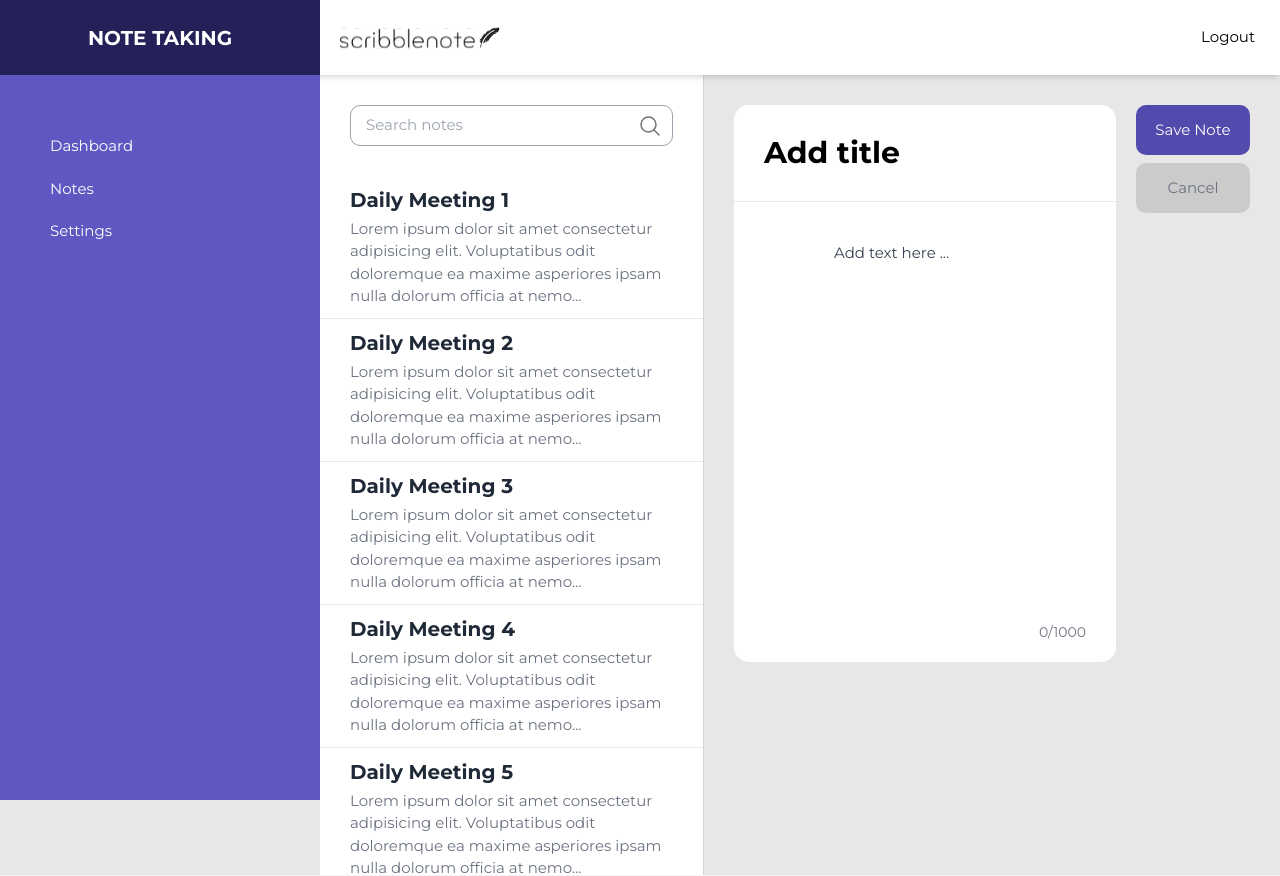
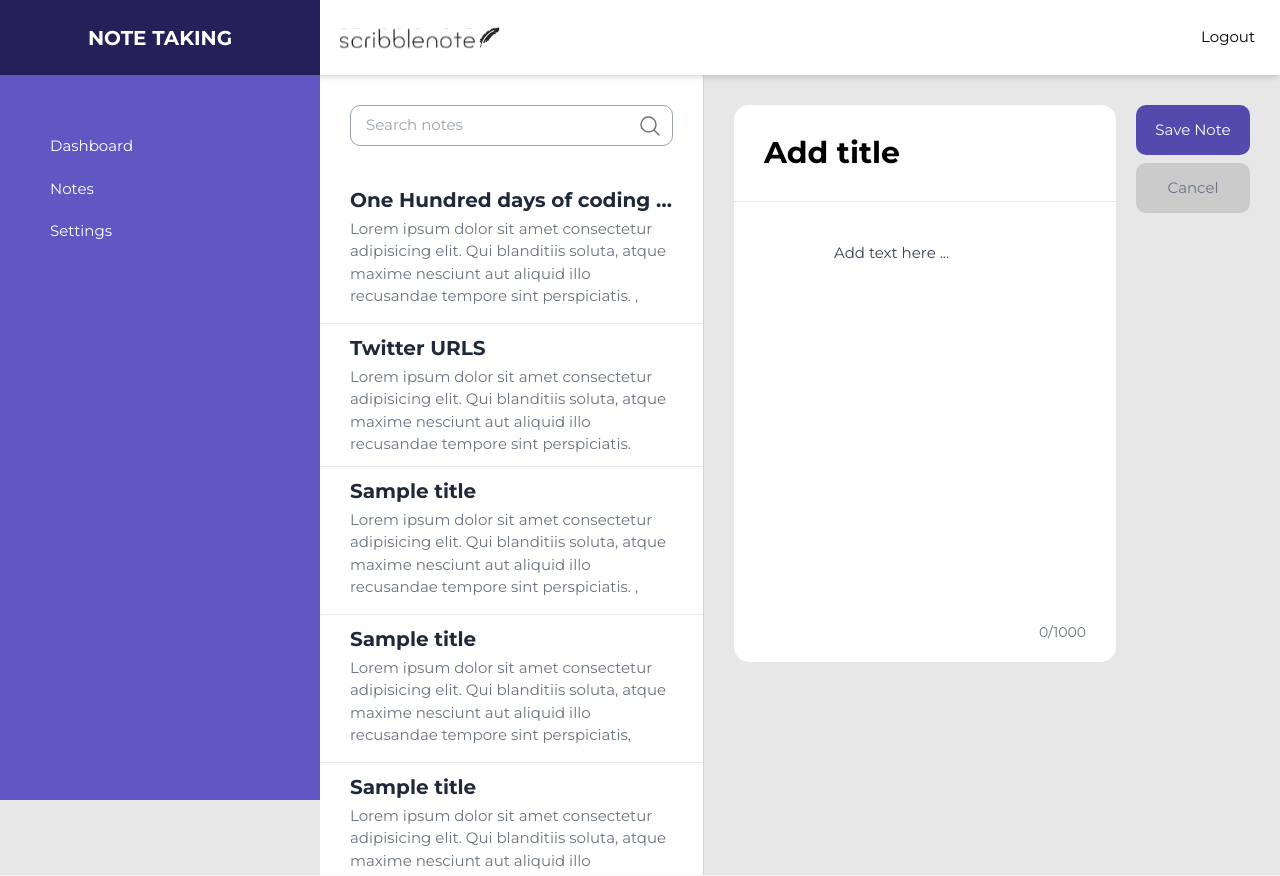
Before and after one commit to karlodelarosa/app-notes-taking, a Vue app: page /notes in a window 1280 px wide. Built offline with nearby package versions, Linux system fonts and the light colour scheme.

Commit message:
NT-3 updated text behavior

```diff
--- a/src/js/mock_data/sample_notes.ts
+++ b/src/js/mock_data/sample_notes.ts
@@ -1,6 +1,6 @@
 export const notes = [
   {
-    title: 'One Hundred days of code',
+    title: 'One Hundred days of coding in typescript',
     content:
       'Lorem ipsum dolor sit amet consectetur adipisicing elit. Qui blanditiis soluta, atque maxime nesciunt aut aliquid illo recusandae tempore sint perspiciatis. , atque maxime nesciunt aut aliquid illo recusandae tempore sint perspiciatis ',
     labels: ['Label 1', 'Label 2', 'Label 3'],
--- a/src/views/NotesView.vue
+++ b/src/views/NotesView.vue
@@ -5,11 +5,6 @@ import TheNoteContainer from '@/components/template/TheNoteContainer.vue'
 import SearchField from '@/components/atom/input/SearchField.vue'
 import { notes } from '@/js/mock_data/sample_notes'
 
-const labels = [
-  { name: 'Label 1', isActive: true },
-  { name: 'Label 2', isActive: true },
-  { name: 'Label 3', isActive: false }
-]
 </script>
 
 <template>
@@ -22,14 +17,13 @@ const labels = [
 
         <div class="flex flex-col h-[calc(100vh-100px)] overflow-hidden hover:overflow-auto">
           <div
-            v-for="i in 8"
+            v-for="(note, i) in notes"
             :key="i"
             class="px-[30px] py-[10px] border-b border-gray-200 cursor-pointer hover:bg-neutral-1 transition-all duration-100"
           >
-            <h2 class="text-xl font-bold text-gray-800 mb-1">Daily Meeting {{ i }}</h2>
-            <p class="text-gray-500 max-h-[100px] overflow-hidden">
-              Lorem ipsum dolor sit amet consectetur adipisicing elit. Voluptatibus odit doloremque
-              ea maxime asperiores ipsam nulla dolorum officia at nemo...
+            <h2 class="text-xl font-bold text-gray-800 mb-1 truncate">{{ note['title'] }}</h2>
+            <p class="text-gray-500 max-h-[95px] overflow-hidden">
+              {{ note['content'] }}
             </p>
           </div>
         </div>
```
